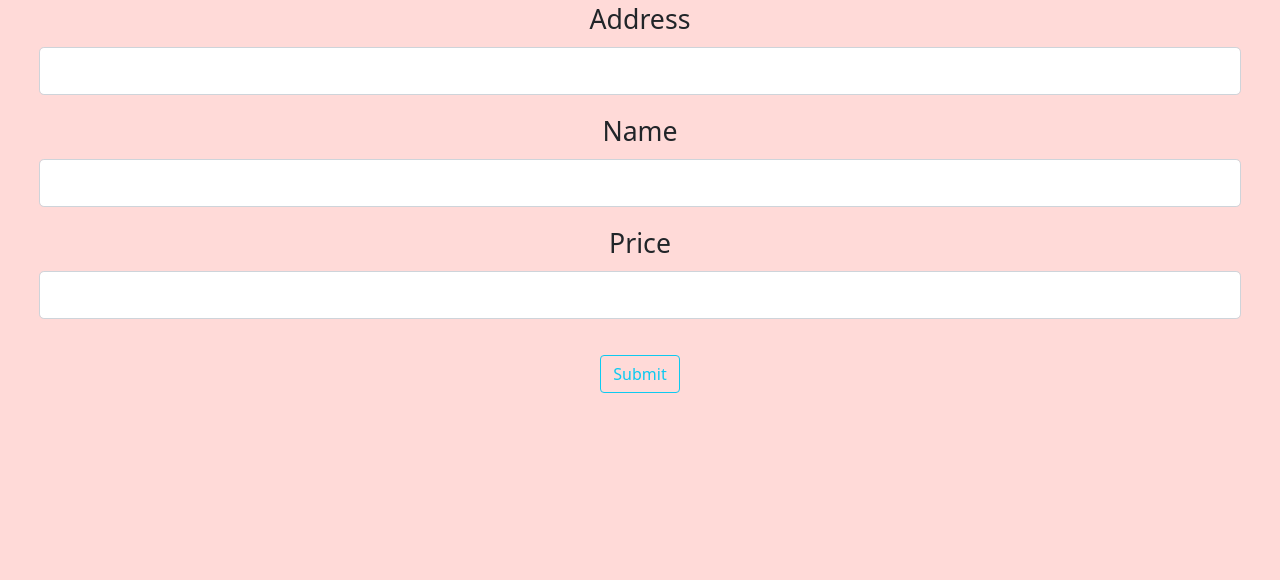
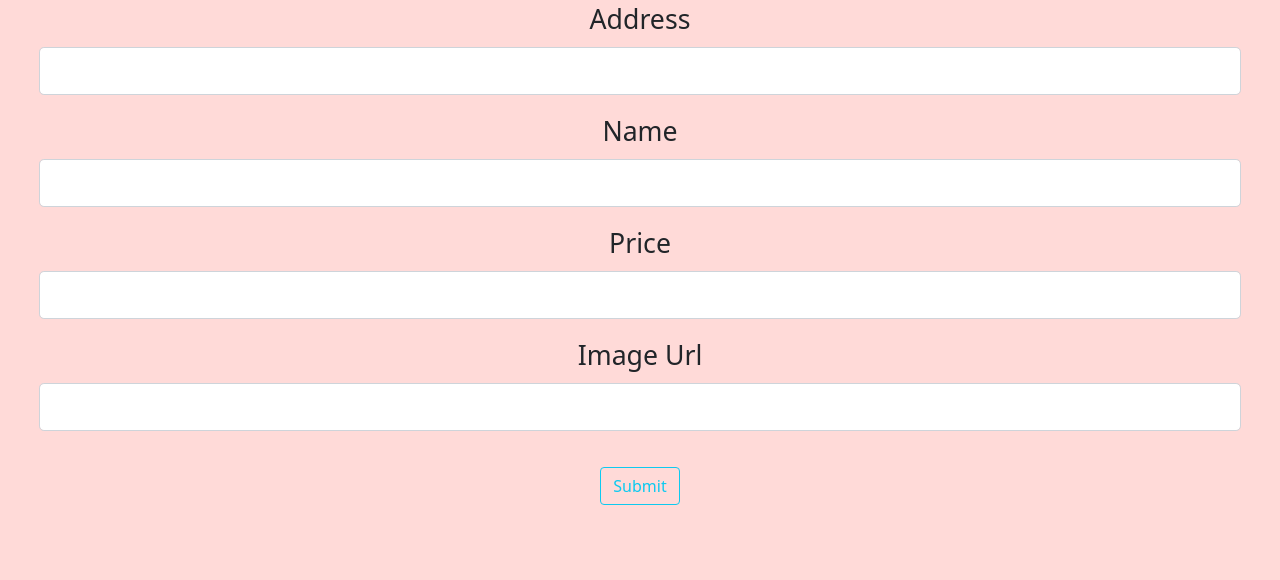
Before and after one commit to IraKarpova/Loly-Test-Finder, a Flask app: page /pharmacy_form in a window 1280 px wide. Shown: the part 220-800 px from the top of the page. Run offline with Flask 2, Linux system fonts and the light colour scheme; some libraries are stand-ins or nearby versions; grey boxes are pictures that could not be loaded.

Commit message:
pharmacy_form fixing html

```diff
--- a/app.py
+++ b/app.py
@@ -66,7 +66,7 @@ def create_app(test_config=None):
                 name=form.name.data,
                 address=form.address.data,
                 price=form.price.data,
-                imageurl="https://libreshot.com/wp-content/uploads/2016/03/coffee-beans-861x631.jpg",
+                imageurl=form.imageurl.data,
                 geom=LolliTestCenterModel.point_representation(
                     latitude=latitude, longitude=longitude)
             )
--- a/forms.py
+++ b/forms.py
@@ -19,6 +19,8 @@ class NewPharmacyForm(FlaskForm):
 
     address = StringField('Address')
 
+    imageurl = StringField('Image Url')
+
     coord_latitude = HiddenField('Latitude',validators=[DataRequired()])
 
     coord_longitude = HiddenField('Longitude', validators=[DataRequired()])
--- a/templates/pharmacy_form.html
+++ b/templates/pharmacy_form.html
@@ -64,6 +64,19 @@
                 {{ form.price(class="form-control form-control-lg") }}
                 {% endif %}
             </div>
+            <div class="form-group">
+                {{ form.imageurl.label(class="form-control-label") }}
+                {% if form.imageurl.errors %}
+                {{ form.imageurl(class="form-control form-control-lg is-invalid") }}
+                <div class="invalid-feedback">
+                    {% for error in form.imageurl.errors %}
+                    <span>{{ error }}</span>
+                    {% endfor %}
+                </div>
+                {% else %}
+                {{ form.imageurl(class="form-control form-control-lg") }}
+                {% endif %}
+            </div>
             <!-- end of new changes -->
         </fieldset>
         <div id="preview" style="width: 0px; height: 0px">
```
